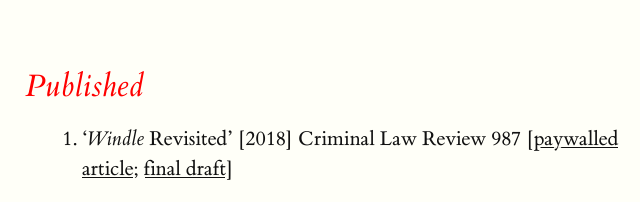
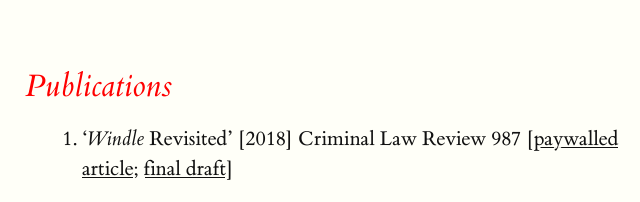
Before and after one commit to JamesManwaring/JamesManwaring.github.io, a plain HTML site: page Research.html in a window 1280 px wide. Shown: the part 722-924 px from the top of the page, 134-774 px from the left. Drawn offline with Linux system fonts and the light colour scheme.

Commit message:
Update Research.html

```diff
--- a/Research.html
+++ b/Research.html
@@ -36,7 +36,7 @@
 		</section>
 
 		<section !Publications>
-			<h2 id="Section1"> Published </h2>
+			<h2 id="Section1"> Publications </h2>
 			<p>
 				<ol>
 					<li>‘<i>Windle</i> Revisited’ [2018] Criminal Law Review 987 [<a href="https://uk.westlaw.com/Document/I0F14CD10E2F011E89CC599F852A3AD00/View/FullText.html">paywalled article</a>; <a href="https://www.dropbox.com/s/nzn3io0gdowlcjs/Manwaring%2C%20%27Windle%20revisited%27%20%5B2018%5D%20Crim%20LR%20987%20%5Bmy%20formatting%5D.pdf?dl=0 ">final draft</a>]</li>
```
